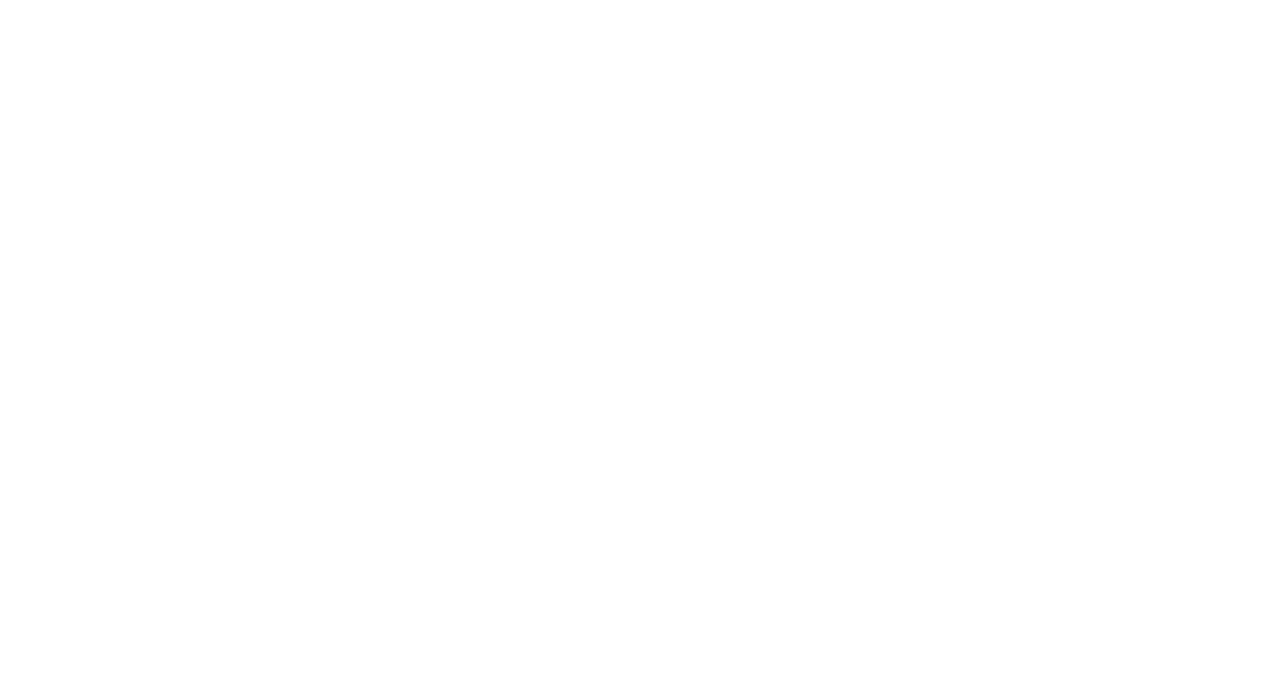
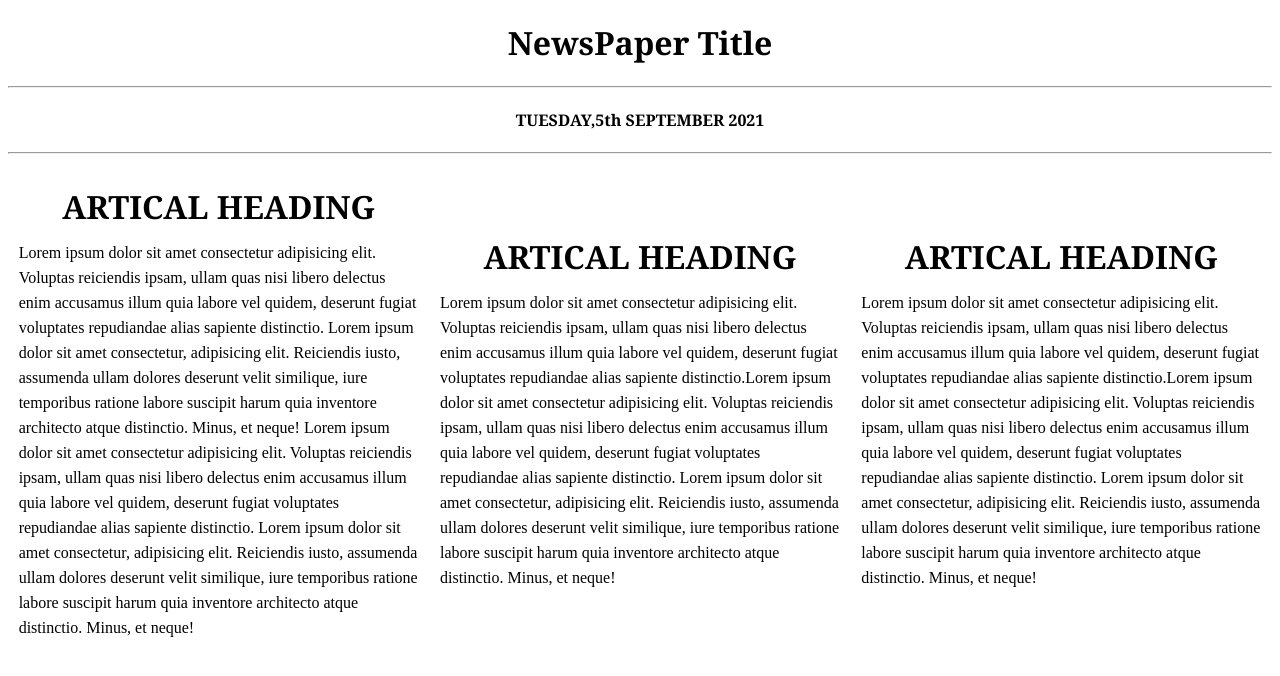
Before and after one commit to Sibibalasankar/NEWS-LETTER, a plain HTML site: page index.html in a window 1280 px wide. Drawn offline with Linux system fonts and the light colour scheme.

Commit message:
Content filled

```diff
--- a/index.html
+++ b/index.html
@@ -1,12 +1,70 @@
 <!DOCTYPE html>
 <html lang="en">
-<head>
-    <meta charset="UTF-8">
-    <meta name="viewport" content="width=device-width, initial-scale=1.0">
-    <link rel="stylesheet" href="style.css">
+  <head>
+    <meta charset="UTF-8" />
+    <meta name="viewport" content="width=device-width, initial-scale=1.0" />
+    <link rel="stylesheet" href="style.css" />
     <title>News Letter</title>
-</head>
-<body>
+  </head>
+  <body>
+    <h1>NewsPaper Title</h1>
+    <hr />
+    <h4>TUESDAY,5th SEPTEMBER 2021</h4>
+    <hr />
+    <div class="box">
+      <div class="boxes">
+        <h1>ARTICAL HEADING</h1>
+        <p>
+          Lorem ipsum dolor sit amet consectetur adipisicing elit. Voluptas
+          reiciendis ipsam, ullam quas nisi libero delectus enim accusamus illum
+          quia labore vel quidem, deserunt fugiat voluptates repudiandae alias
+          sapiente distinctio. Lorem ipsum dolor sit amet consectetur,
+          adipisicing elit. Reiciendis iusto, assumenda ullam dolores deserunt
+          velit similique, iure temporibus ratione labore suscipit harum quia
+          inventore architecto atque distinctio. Minus, et neque!
+          Lorem ipsum dolor sit amet consectetur adipisicing elit.
 
-</body>
+
+          Voluptas reiciendis ipsam, ullam quas nisi libero delectus enim accusamus illum
+          quia labore vel quidem, deserunt fugiat voluptates repudiandae alias
+          sapiente distinctio. Lorem ipsum dolor sit amet consectetur,
+          adipisicing elit. Reiciendis iusto, assumenda ullam dolores deserunt
+          velit similique, iure temporibus ratione labore suscipit harum quia
+          inventore architecto atque distinctio. Minus, et neque!
+        </p>
+      </div>
+      <div class="boxes">
+        <h1>ARTICAL HEADING</h1>
+        <p>
+          Lorem ipsum dolor sit amet consectetur adipisicing elit. Voluptas
+          reiciendis ipsam, ullam quas nisi libero delectus enim accusamus illum
+          quia labore vel quidem, deserunt fugiat voluptates repudiandae alias
+          sapiente distinctio.Lorem ipsum dolor sit amet consectetur adipisicing
+          elit. Voluptas reiciendis ipsam, ullam quas nisi libero delectus enim
+          accusamus illum quia labore vel quidem, deserunt fugiat voluptates
+          repudiandae alias sapiente distinctio. Lorem ipsum dolor sit amet
+          consectetur, adipisicing elit. Reiciendis iusto, assumenda ullam
+          dolores deserunt velit similique, iure temporibus ratione labore
+          suscipit harum quia inventore architecto atque distinctio. Minus, et
+          neque!
+        </p>
+      </div>
+      <div class="boxes">
+        <h1>ARTICAL HEADING</h1>
+        <p>
+          Lorem ipsum dolor sit amet consectetur adipisicing elit. Voluptas
+          reiciendis ipsam, ullam quas nisi libero delectus enim accusamus illum
+          quia labore vel quidem, deserunt fugiat voluptates repudiandae alias
+          sapiente distinctio.Lorem ipsum dolor sit amet consectetur adipisicing
+          elit. Voluptas reiciendis ipsam, ullam quas nisi libero delectus enim
+          accusamus illum quia labore vel quidem, deserunt fugiat voluptates
+          repudiandae alias sapiente distinctio. Lorem ipsum dolor sit amet
+          consectetur, adipisicing elit. Reiciendis iusto, assumenda ullam
+          dolores deserunt velit similique, iure temporibus ratione labore
+          suscipit harum quia inventore architecto atque distinctio. Minus, et
+          neque!
+        </p>
+      </div>
+    </div>
+  </body>
 </html>
--- a/style.css
+++ b/style.css
@@ -0,0 +1,20 @@
+.box{
+    width: 100wh;
+    display: flex;
+    justify-content: space-around;
+    align-items: center;
+}
+.boxes{
+    width: 400px;
+    padding: 10px;
+    line-height: 25px;
+
+
+}
+body{
+    font-family: 'Times New Roman', Times, serif ;
+}
+h1,h4{
+    text-align: center;
+    font-family: Georgia, 'Times New Roman', Times, serif;
+}
```
